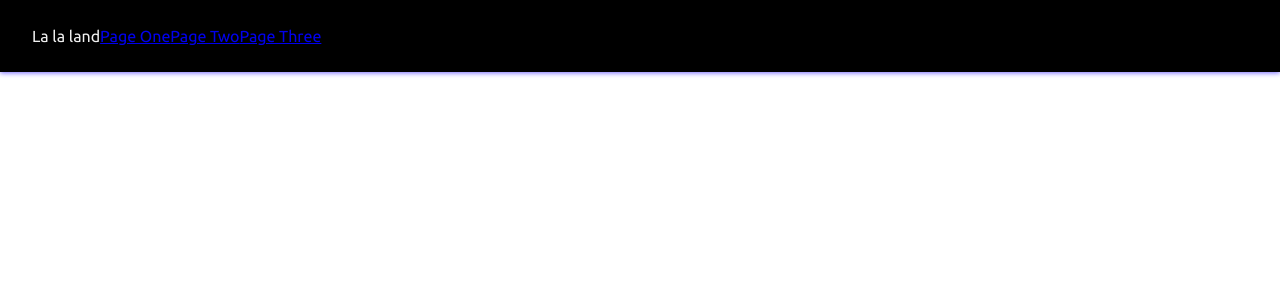
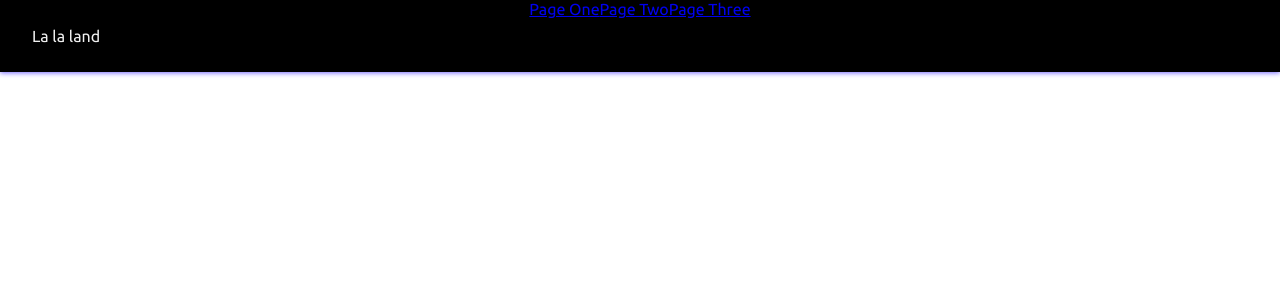
Before and after one commit to sarawwx/navbar, a React (Create React App) app: page / in a window 1280 px wide. Shown: the top 300 px of the page. Built offline with nearby package versions, Linux system fonts and the light colour scheme.

Commit message:
comecando estilizacao do header

```diff
--- a/src/components/Header.js
+++ b/src/components/Header.js
@@ -22,7 +22,10 @@ const Header = () => {
                     </a>
                 </nav>
             </div>
-            <div></div>
+            <div>
+                <div className={styles.header__button__container}></div>
+                <button className={styles.header__button__toggler}></button>
+            </div>
         </div>
     </div>
   )
--- a/src/components/Header.module.scss
+++ b/src/components/Header.module.scss
@@ -21,5 +21,20 @@
         height: 100%;
         display: flex;
         align-items: center;
+
+        & > div {
+            flex: 1;
+            white-space: nowrap;
+
+            &:nth-child(2) {
+                display: flex;
+                justify-content: center;
+                height: 100%;
+            }
+            &:last-of-type {
+                display: flex;
+                justify-content: flex-end;
+            }
+        }
     }
 }
```
